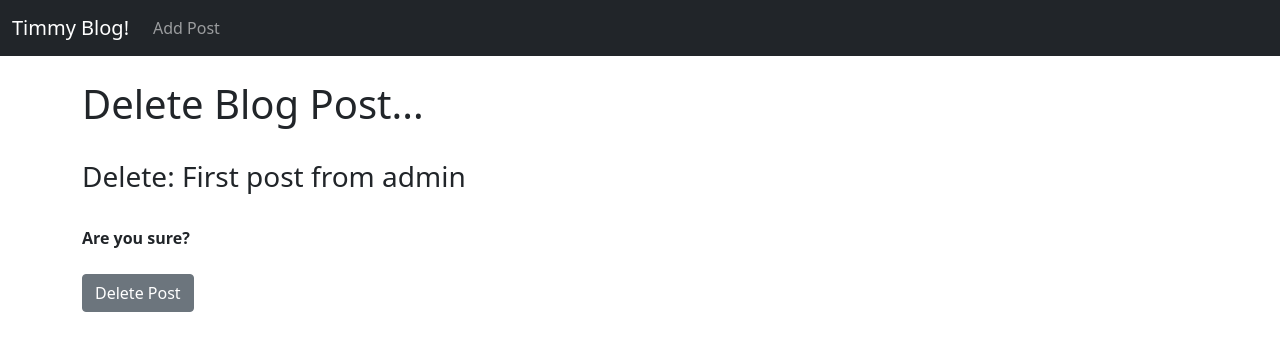
After one commit to man-of-mind/Matrix-capstoneProject, a Django app: page /articles/delete/1 in a window 1280 px wide. The commit adds this page. Shown: the top 351 px of the page. Run offline with Django 3.2, Linux system fonts and the light colour scheme; data comes from the database, SQL or seed files in the repository; both versions use the stored data as it was after the commit.

```diff
--- a/timothyBlog/timmyBlog/models.py
+++ b/timothyBlog/timmyBlog/models.py
@@ -1,6 +1,7 @@
 from django.db import models
 from django.contrib.auth.models import User
 from django.urls import reverse
+from datetime import datetime, date
 # Create your models here.
 
 class Post(models.Model):
@@ -8,6 +9,8 @@ class Post(models.Model):
     title_tag = models.CharField(max_length=255)
     author = models.ForeignKey(User, on_delete=models.CASCADE)
     body = models.TextField()
+    post_date = models.DateField(auto_now_add=True)
+    post_time = models.TimeField(auto_now_add=True)
 
     def __str__(self):
         return self.title + ' | ' + str(self.author)
--- /dev/null
+++ b/timothyBlog/timmyBlog/templates/delete-post.html
@@ -0,0 +1,17 @@
+{% extends 'base.html' %}
+{% block title %}Delete A New blog post{% endblock %}
+{% block content %}
+<h1>Delete Blog Post...</h1>
+<br>
+<h3>Delete: {{ post.title }}</h3>
+<br>
+<div class="mb-3">
+    <form method="POST">
+        {% csrf_token %}
+        <strong>Are you sure?</strong><br>
+        <br>
+        <button class="btn btn-secondary">Delete Post</button>
+    </form>
+</div>
+
+{% endblock %}
--- a/timothyBlog/timmyBlog/templates/home.html
+++ b/timothyBlog/timmyBlog/templates/home.html
@@ -6,7 +6,11 @@
 {% for post in object_list %}
     <li><a href="{% url 'article-detail' post.pk %}">
         {{ post.title }}</a> - {{ post.author.first_name }}
-        {{ post.author.last_name }} - <small><a href="{% url 'edit-post' post.pk %}">Edit</a></small>
+        {{ post.author.last_name }} -  <small>{{ post.post_date }}, {{ post.post_time }}</small>
+        <small>
+            <a href="{% url 'edit-post' post.pk %}">Edit</a>
+            <a href="{% url 'delete-post' post.pk %}">Delete</a>
+        </small>
         <br>
     {{ post.body }}</li>
 {% endfor %}
--- a/timothyBlog/timmyBlog/urls.py
+++ b/timothyBlog/timmyBlog/urls.py
@@ -1,9 +1,10 @@
 from django.urls import path
-from .views import AddPostView, HomePage, ArticleDetailPage, UpdatePostView
+from .views import AddPostView, HomePage, ArticleDetailPage, UpdatePostView, DeletePostView
 
 urlpatterns = [
     path('', HomePage.as_view(), name="home"),
     path('article/<int:pk>', ArticleDetailPage.as_view(), name="article-detail"),
     path('add_new_post/', AddPostView.as_view(), name="add_new_post"),
-    path('articles/edit/<int:pk>', UpdatePostView.as_view(), name="edit-post")
+    path('articles/edit/<int:pk>', UpdatePostView.as_view(), name="edit-post"),
+    path('articles/delete/<int:pk>', DeletePostView.as_view(), name="delete-post")
 ]
--- a/timothyBlog/timmyBlog/views.py
+++ b/timothyBlog/timmyBlog/views.py
@@ -1,7 +1,8 @@
 from django.db import models
+from django.urls.base import reverse_lazy
 from timmyBlog.models import Post
 from django.shortcuts import render
-from django.views.generic import ListView, DetailView, CreateView, UpdateView
+from django.views.generic import ListView, DetailView, CreateView, UpdateView, DeleteView
 from .models import Post
 from .forms import EditForm, PostForm
 
@@ -11,6 +12,8 @@ from .forms import EditForm, PostForm
 class HomePage(ListView):
     model = Post
     template_name = 'home.html'
+    #ordering = ['-id']
+    ordering = ['-post_time']
 
 
 class ArticleDetailPage(DetailView):
@@ -31,3 +34,9 @@ class UpdatePostView(UpdateView):
     form_class = EditForm
     template_name = 'update_post.html'
 #    fields = ('title', 'title_tag', 'body')
+
+
+class DeletePostView(DeleteView):
+    model = Post
+    template_name = 'delete-post.html'
+    success_url = reverse_lazy('home')
```
Also changed, not shown: timothyBlog/timmyBlog/templates/article_details.html (+6 -2 lines), timothyBlog/db.sqlite3, timothyBlog/timmyBlog/migrations/0003_alter_post_title_tag.py (added), timothyBlog/timmyBlog/migrations/0004_post_post_delete.py (added), timothyBlog/timmyBlog/migrations/0005_rename_post_delete_post_post_date.py (added), timothyBlog/timmyBlog/migrations/0006_post_post_time.py (added).
